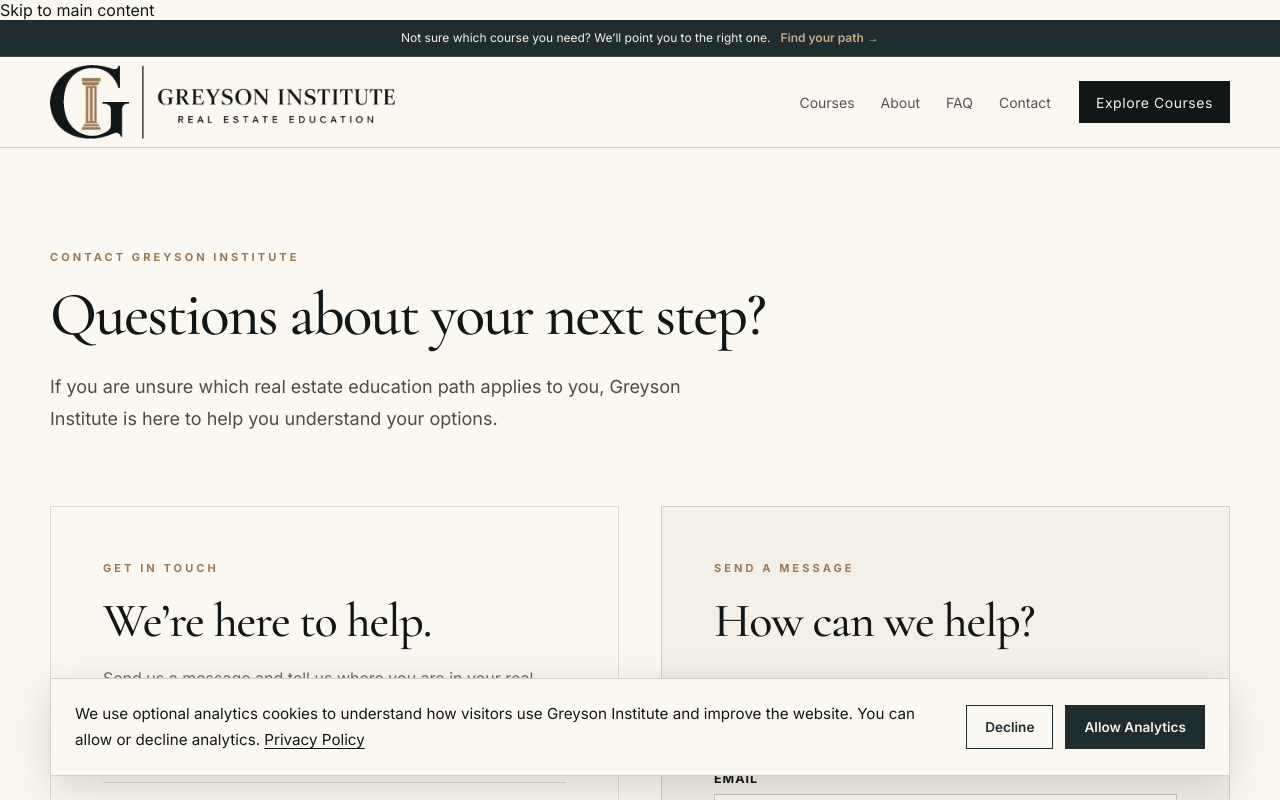
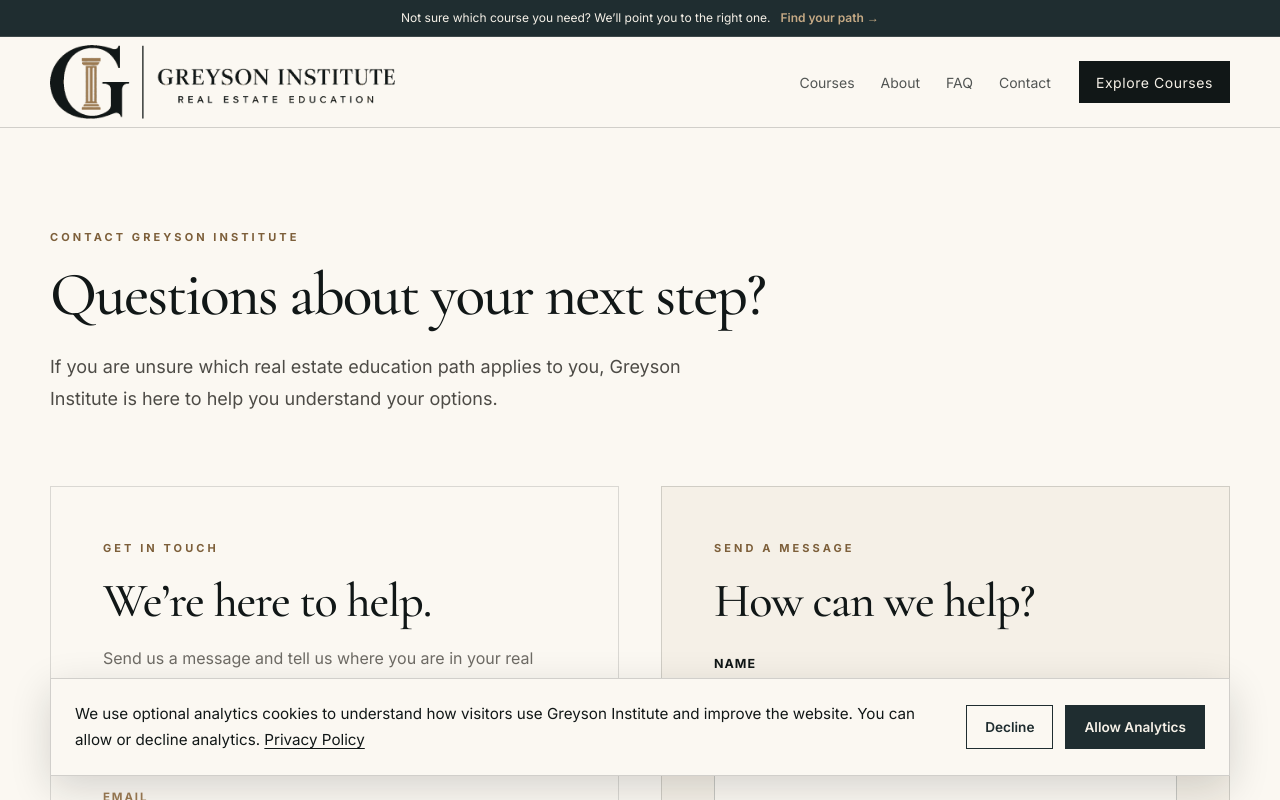
Before and after one commit to BrianLook/Greyson-Institute-Website, a Next.js app: page /contact in a window 1280 px wide. Shown: the top 800 px of the page. Built offline with nearby package versions, Linux system fonts and the light colour scheme.

Commit message:
WCAG accessibility foundation styles

```diff
--- a/app/globals.css
+++ b/app/globals.css
@@ -769,3 +769,124 @@ p {
     font-size: clamp(50px, 4.8vw, 72px);
   }
 }
+
+/* WCAG 2.2 AA ACCESSIBILITY FOUNDATION */
+
+:root {
+  --bronze-text: #7d5f3a;
+}
+
+.skip-link {
+  position: fixed;
+  top: 12px;
+  left: 12px;
+  z-index: 10000;
+  padding: 12px 18px;
+  background: #111717;
+  color: #ffffff;
+  border: 2px solid #ffffff;
+  font-weight: 700;
+  text-decoration: none;
+  transform: translateY(-200%);
+}
+
+.skip-link:focus {
+  transform: translateY(0);
+}
+/* Strong visible keyboard focus */
+
+:where(
+  a,
+  button,
+  input,
+  select,
+  textarea,
+  summary,
+  [tabindex]
+):focus-visible {
+  outline: 3px solid #ffffff !important;
+  outline-offset: 3px;
+  box-shadow: 0 0 0 6px #111717 !important;
+}
+
+/* Keep focused controls clear of the sticky header and fixed banner */
+
+:where(
+  a,
+  button,
+  input,
+  select,
+  textarea,
+  summary,
+  [tabindex]
+) {
+  scroll-margin-top: 160px;
+  scroll-margin-bottom: 240px;
+}
+/* Accessible form focus and typography */
+
+input:focus-visible,
+select:focus-visible,
+textarea:focus-visible {
+  outline: 3px solid #ffffff !important;
+  outline-offset: 3px !important;
+  box-shadow: 0 0 0 6px #111717 !important;
+}
+
+button,
+input,
+select,
+textarea {
+  font: inherit;
+}
+
+/* Accessible bronze for small text */
+
+.eyebrow,
+.path-meta,
+.coming-soon {
+  color: var(--bronze-text);
+}
+
+.eyebrow--light {
+  color: #d6bd9c;
+}
+/* Inline prose links should not rely on color alone */
+
+.prose-card a {
+  text-decoration: underline;
+  text-decoration-thickness: 1px;
+  text-underline-offset: 0.18em;
+}
+
+/* Ensure common navigation links meet minimum interactive height */
+
+.desktop-nav a,
+.footer-links a,
+.text-link {
+  min-height: 24px;
+  display: inline-flex;
+  align-items: center;
+}
+
+/* Better keyboard indication for FAQ disclosure controls */
+
+.faq-list summary {
+  min-height: 44px;
+}
+/* Respect operating-system reduced-motion preferences */
+
+@media (prefers-reduced-motion: reduce) {
+  html {
+    scroll-behavior: auto;
+  }
+
+  *,
+  *::before,
+  *::after {
+    animation-duration: 0.01ms !important;
+    animation-iteration-count: 1 !important;
+    transition-duration: 0.01ms !important;
+    scroll-behavior: auto !important;
+  }
+}
```
